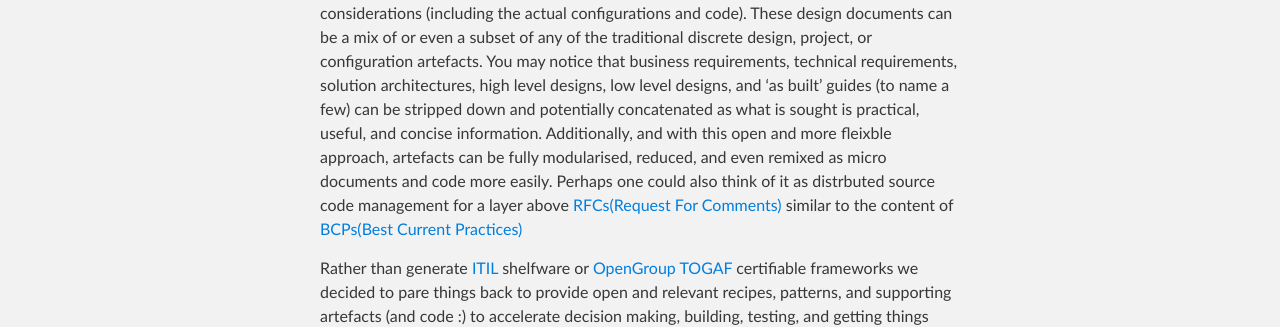
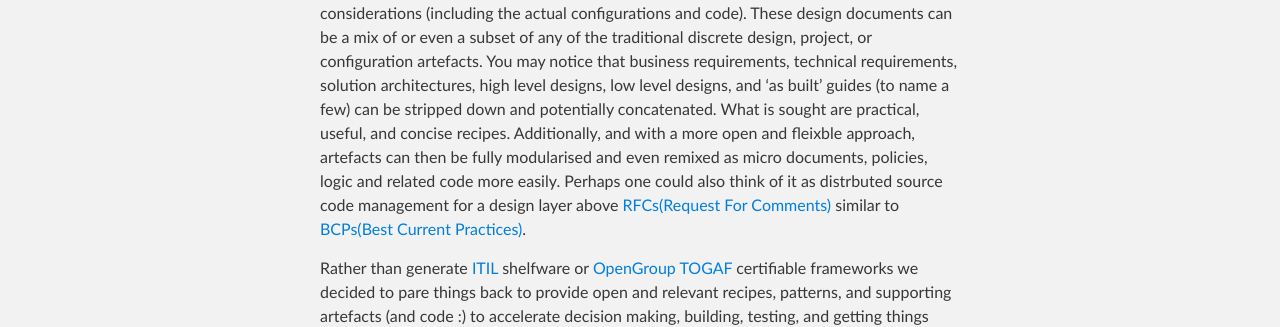
Before and after one commit to podomere/ond, a Jekyll site: the page built from about.md, in a window 1280 px wide. Shown: the part 408-735 px from the top of the page. Built offline with Jekyll 4.4.1, drawn with Linux system fonts in a browser that asks for light colours; some of the changed text lies outside the part shown.

Commit message:
Updated for syntax

```diff
--- a/about.md
+++ b/about.md
@@ -11,7 +11,7 @@ type: info
 
 ## About
 
-This is a project to help individuals and organisations quickly design and build network platforms. The designs should focus on known good patterns and seek to facilitate decision making in relation to design choices, purchasing, and a range of implementation considerations (including the actual configurations and code). These design documents can be a mix of or even a subset of any of the traditional discrete design, project, or configuration artefacts. You may notice that business requirements, technical requirements, solution architectures, high level designs, low level designs, and 'as built' guides (to name a few) can be stripped down and potentially concatenated as what is sought is practical, useful, and concise information. Additionally, and with this open and more fleixble approach, artefacts can be fully modularised, reduced, and even remixed as micro documents and code more easily. Perhaps one could also think of it as distrbuted source code management for a layer above [RFCs(Request For Comments)](http://www.ietf.org/rfc.html) similar to the content of [BCPs(Best Current Practices)](http://en.wikipedia.org/wiki/Best_current_practice)
+This is a project to help individuals and organisations quickly design and build network platforms. The designs should focus on known good patterns and seek to facilitate decision making in relation to design choices, purchasing, and a range of implementation considerations (including the actual configurations and code). These design documents can be a mix of or even a subset of any of the traditional discrete design, project, or configuration artefacts. You may notice that business requirements, technical requirements, solution architectures, high level designs, low level designs, and 'as built' guides (to name a few) can be stripped down and potentially concatenated. What is sought are practical, useful, and concise recipes. Additionally, and with a more open and fleixble approach, artefacts can then be fully modularised and even remixed as micro documents, policies, logic and related code more easily. Perhaps one could also think of it as distrbuted source code management for a design layer above [RFCs(Request For Comments)](http://www.ietf.org/rfc.html) similar to [BCPs(Best Current Practices)](http://en.wikipedia.org/wiki/Best_current_practice).
 
 Rather than generate [ITIL](http://www.itil-officialsite.com/AboutITIL/WhatisITIL.aspx) shelfware or [OpenGroup TOGAF](http://www.opengroup.org/togaf/) certifiable frameworks we decided to pare things back to provide open and relevant recipes, patterns, and supporting artefacts (and code :) to accelerate decision making, building, testing, and getting things done cheaper, faster, **and** more reliably.
 
```
